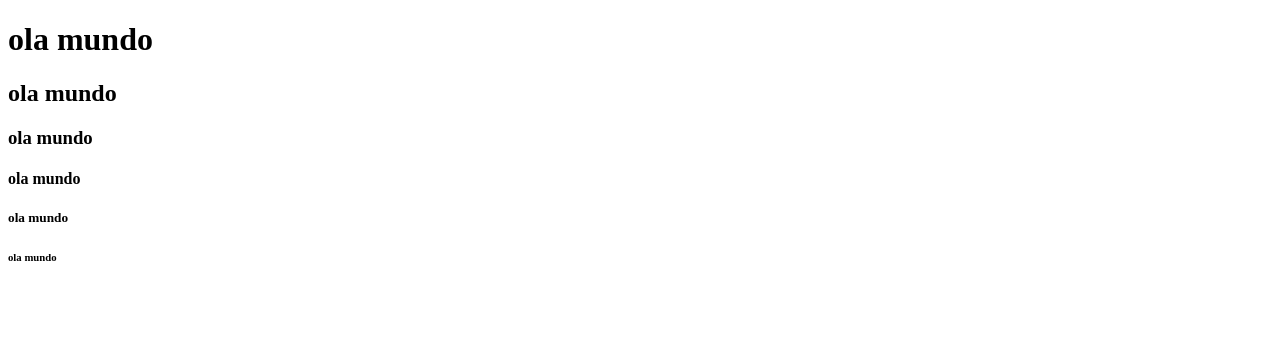
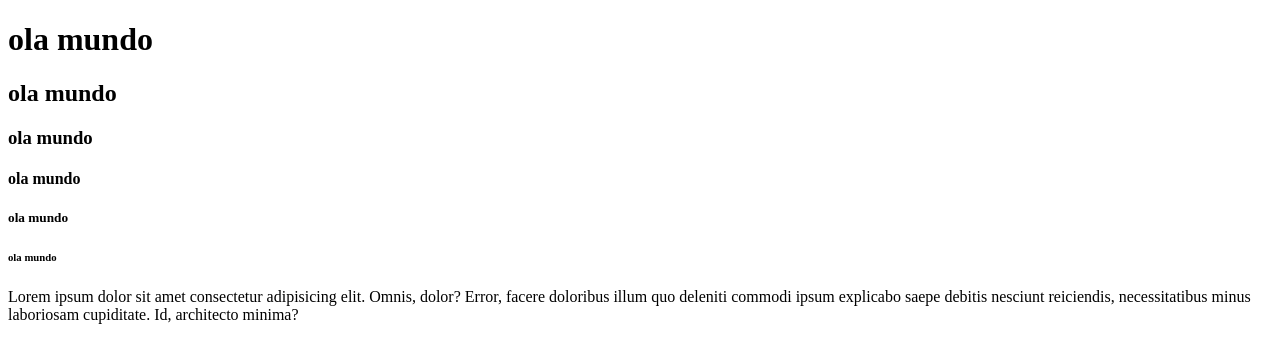
Before and after one commit to josueoliveiraa/Html-tags-de-texto, a plain HTML site: page index.html in a window 1280 px wide. Drawn offline with Linux system fonts and the light colour scheme.

Commit message:
adicionamos a tag de paragrafo

```diff
--- a/index.html
+++ b/index.html
@@ -13,6 +13,6 @@
     <h4>ola mundo</h4>
     <h5>ola mundo</h5>
     <h6>ola mundo</h6>
-
+    <p>Lorem ipsum dolor sit amet consectetur adipisicing elit. Omnis, dolor? Error, facere doloribus illum quo deleniti commodi ipsum explicabo saepe debitis nesciunt reiciendis, necessitatibus minus laboriosam cupiditate. Id, architecto minima?</p>
 </body>
 </html>
```
Also changed, not shown: 1 other file.
